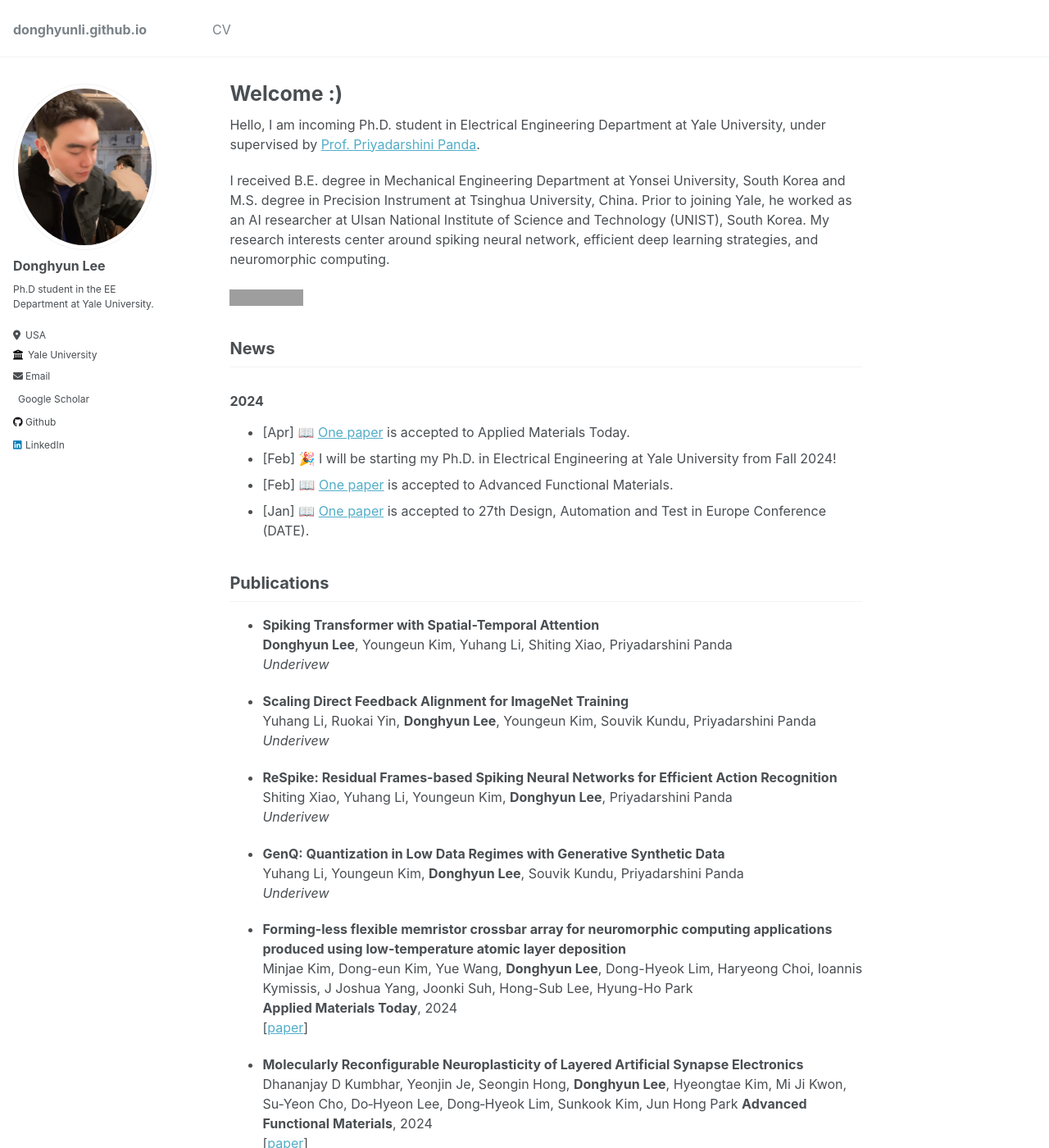
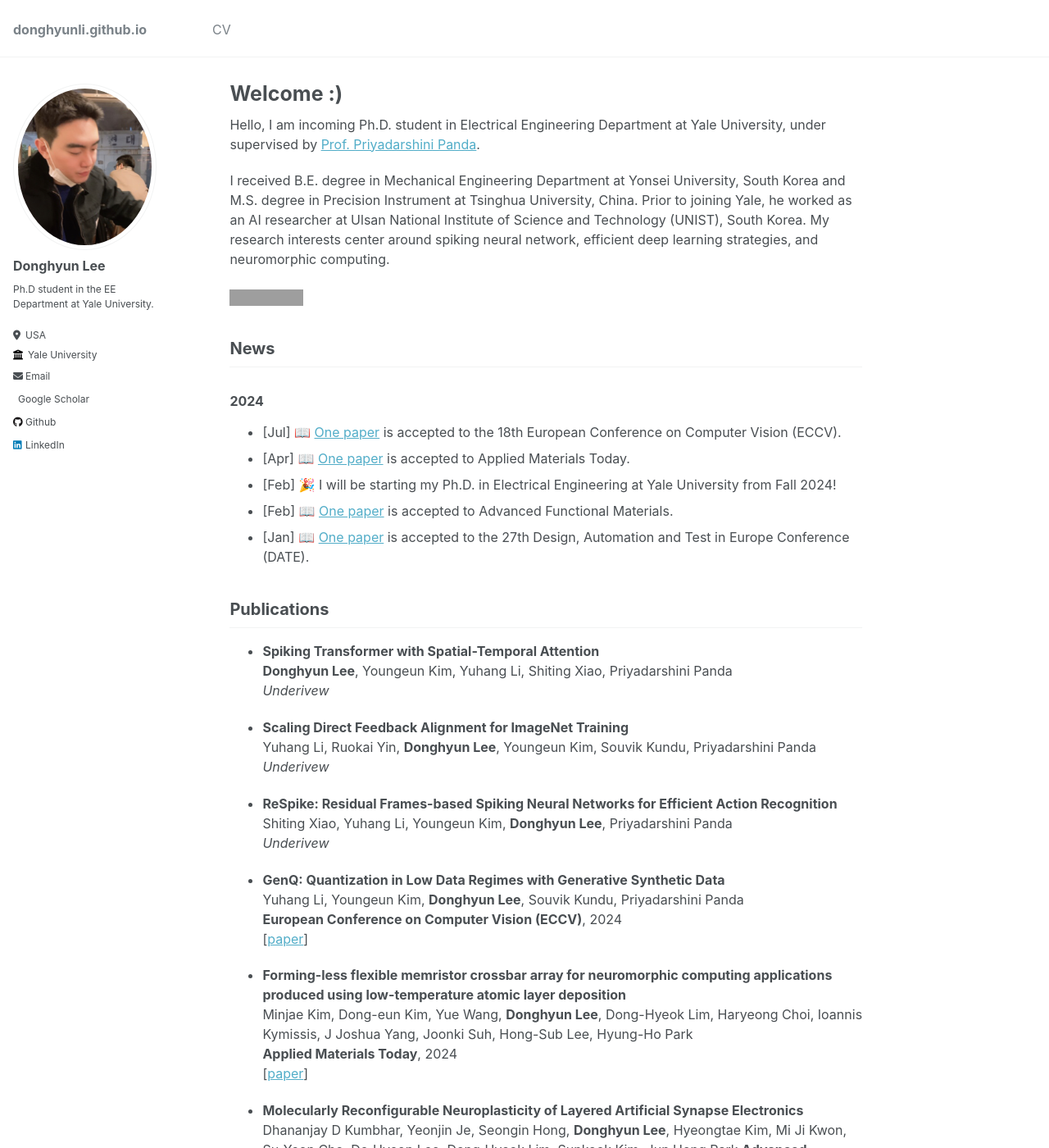
Before and after one commit to donghyunli/donghyunli.github.io, a Jekyll site: the page built from _pages/about.md, in a window 1280 px wide and 1400 px high. Shown: the whole window at 82% size. Built offline with Jekyll 4.4.1, drawn with Linux system fonts in a browser that asks for light colours; grey boxes are pictures that could not be loaded.

Commit message:
paper update

```diff
--- a/_pages/about.md
+++ b/_pages/about.md
@@ -17,10 +17,11 @@ I received B.E. degree in Mechanical Engineering Department at Yonsei University
 
 ## News
 ### 2024
+- [Jul] 📖 [One paper](https://arxiv.org/pdf/2312.05272) is accepted to the 18th European Conference on Computer Vision (ECCV).
 - [Apr] 📖 [One paper](https://www.sciencedirect.com/science/article/pii/S2352940724001501) is accepted to Applied Materials Today.
 - [Feb] 🎉 I will be starting my Ph.D. in Electrical Engineering at Yale University from Fall 2024!
 - [Feb] 📖 [One paper](https://onlinelibrary.wiley.com/doi/full/10.1002/adfm.202311994) is accepted to Advanced Functional Materials.
-- [Jan] 📖 [One paper](https://arxiv.org/pdf/2401.08001) is accepted to 27th Design, Automation and Test in Europe Conference (DATE).
+- [Jan] 📖 [One paper](https://arxiv.org/pdf/2401.08001) is accepted to the 27th Design, Automation and Test in Europe Conference (DATE).
 
 
 ## Publications
@@ -38,7 +39,8 @@ Shiting Xiao, Yuhang Li, Youngeun Kim, **Donghyun Lee**, Priyadarshini Panda
 
 - **GenQ: Quantization in Low Data Regimes with Generative Synthetic Data**
 Yuhang Li, Youngeun Kim, **Donghyun Lee**, Souvik Kundu, Priyadarshini Panda
-*Underivew*
+**European Conference on Computer Vision (ECCV)**, 2024
+[[paper](https://arxiv.org/pdf/2312.05272)]
 
 - **Forming-less flexible memristor crossbar array for neuromorphic computing applications produced using low-temperature atomic layer deposition**
 Minjae Kim, Dong-eun Kim, Yue Wang, **Donghyun Lee**, Dong-Hyeok Lim, Haryeong Choi, Ioannis Kymissis, J Joshua Yang, Joonki Suh, Hong-Sub Lee, Hyung-Ho Park
```
